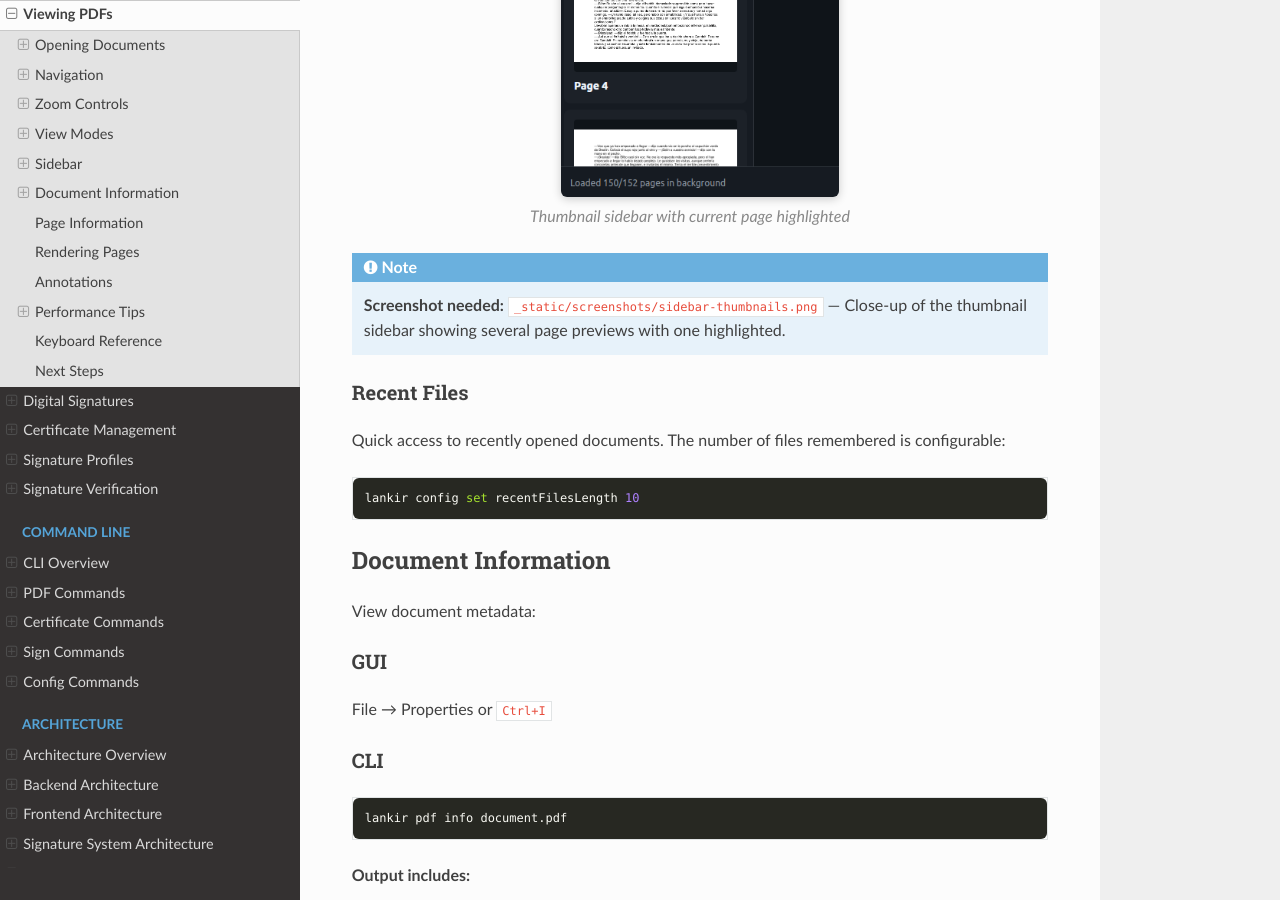
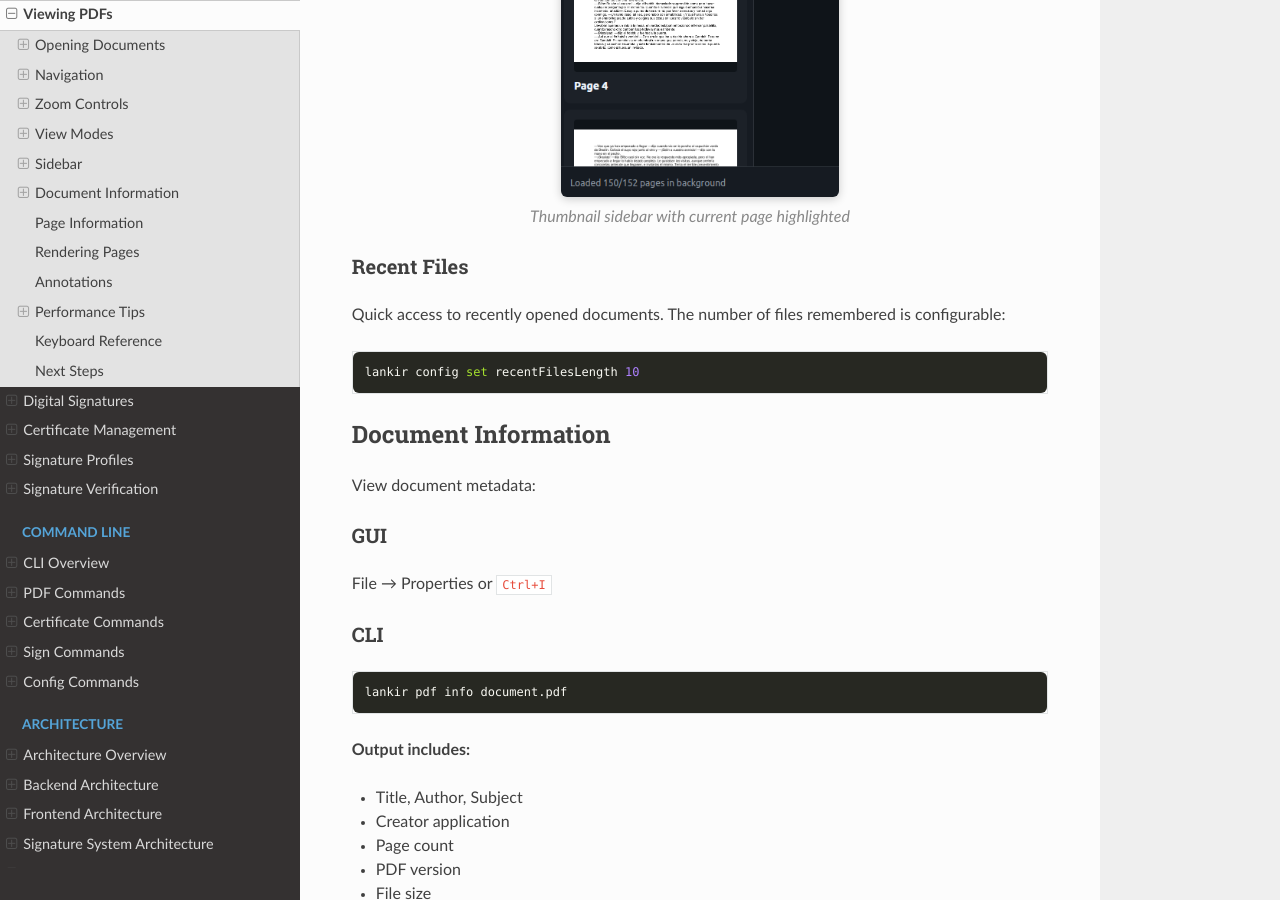
Before and after one commit to Matbe34/lankir, a Sphinx documentation site: the page built from docs/user-guide/viewing-pdfs.md, in a window 1280 px wide and 900 px high, scrolled down 3328 px. Built offline with Sphinx 7.4.7 and the Read the Docs theme 3.1.0, drawn with Linux system fonts in a browser that asks for light colours.

Commit message:
docs: remove screesnhot placeholder

````diff
--- a/docs/user-guide/viewing-pdfs.md
+++ b/docs/user-guide/viewing-pdfs.md
@@ -102,10 +102,6 @@ lankir config set defaultViewMode scroll  # or "single"
 :align: center
 
 *Thumbnail sidebar with current page highlighted*
-```
-
-```{note}
-**Screenshot needed:** `_static/screenshots/sidebar-thumbnails.png` — Close-up of the thumbnail sidebar showing several page previews with one highlighted.
 ```
 
 ### Recent Files
````
